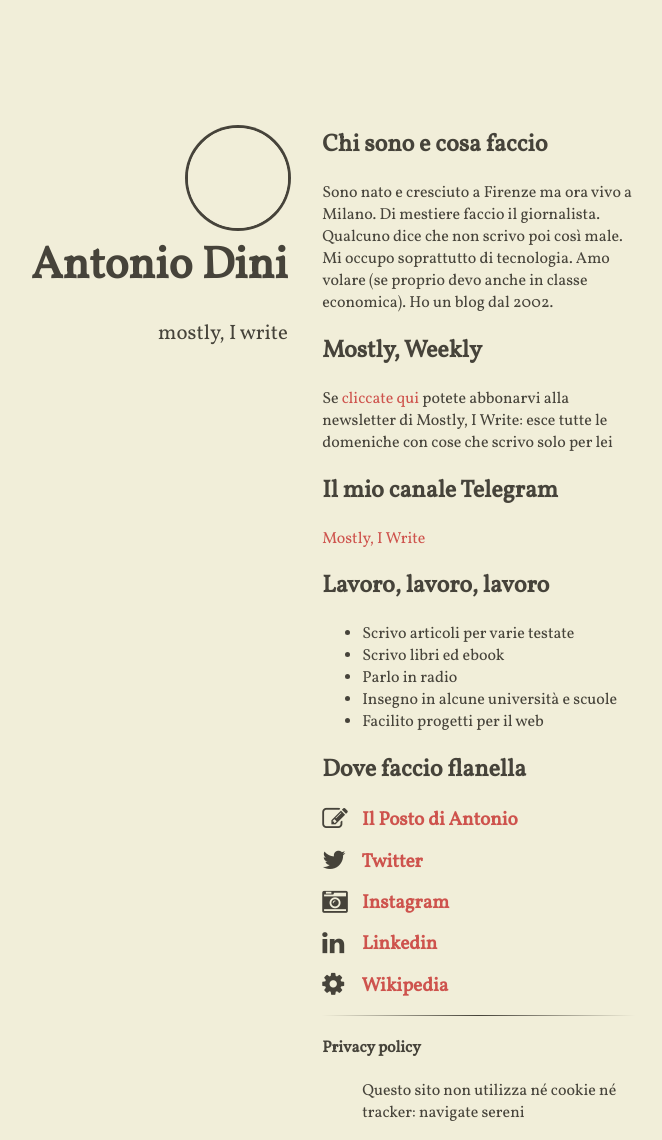
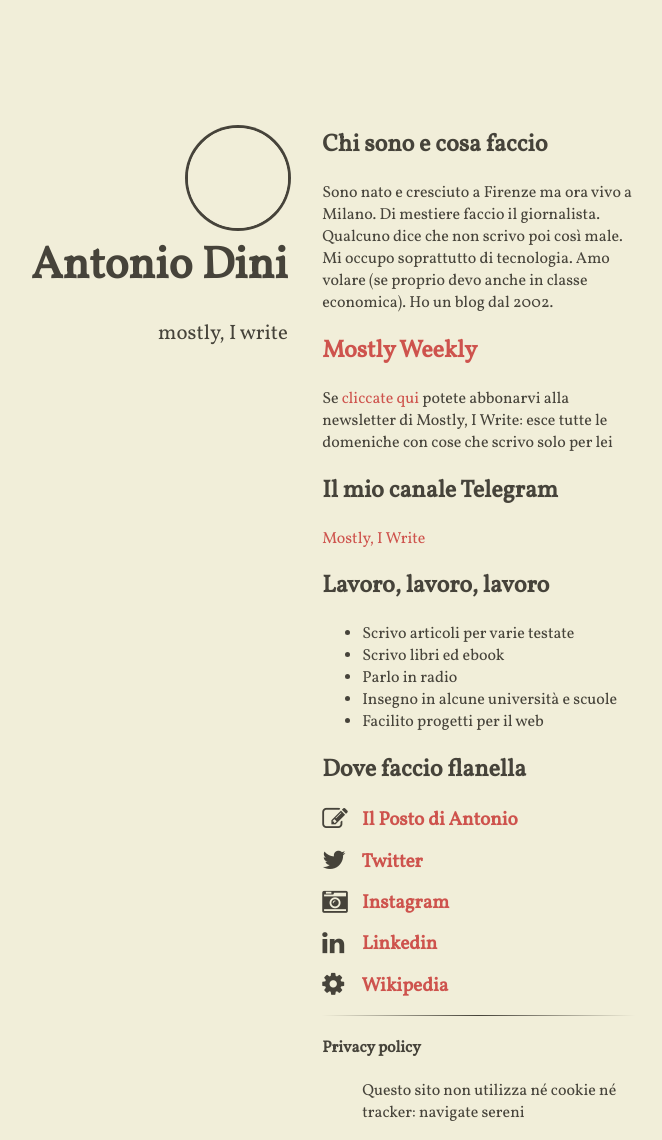
Before and after one commit to antoniodini/antoniodini.github.io, a Jekyll site: the page built from index.html, in a window 1280 px wide. Shown: the whole page, without its empty margins (345-1007 px from the left). Built offline with Jekyll 4.4.1, drawn with Linux system fonts in a browser that asks for light colours; nearby versions of some CDN libraries; part of the change alters nothing that is shown.

Commit message:
minor editing

```diff
--- a/_includes/content.html
+++ b/_includes/content.html
@@ -1,7 +1,7 @@
 <h2>Chi sono e cosa faccio</h2>
 <p>Sono nato e cresciuto a Firenze ma ora vivo a Milano. Di mestiere faccio il giornalista. Qualcuno dice che non scrivo poi così male. Mi occupo soprattutto di tecnologia. Amo volare (se proprio devo anche in classe economica). Ho un blog dal 2002.</p>
 
-<h2>Mostly, Weekly</h2>
+<h2> <a href="https://www.tinyletter.com/mostlyiwrite">Mostly Weekly</a></h2>
 
 <p>Se <a href="https://www.tinyletter.com/mostlyiwrite">cliccate qui</a> potete abbonarvi alla newsletter di Mostly, I Write: esce tutte le domeniche con cose che scrivo solo per lei
 
```
